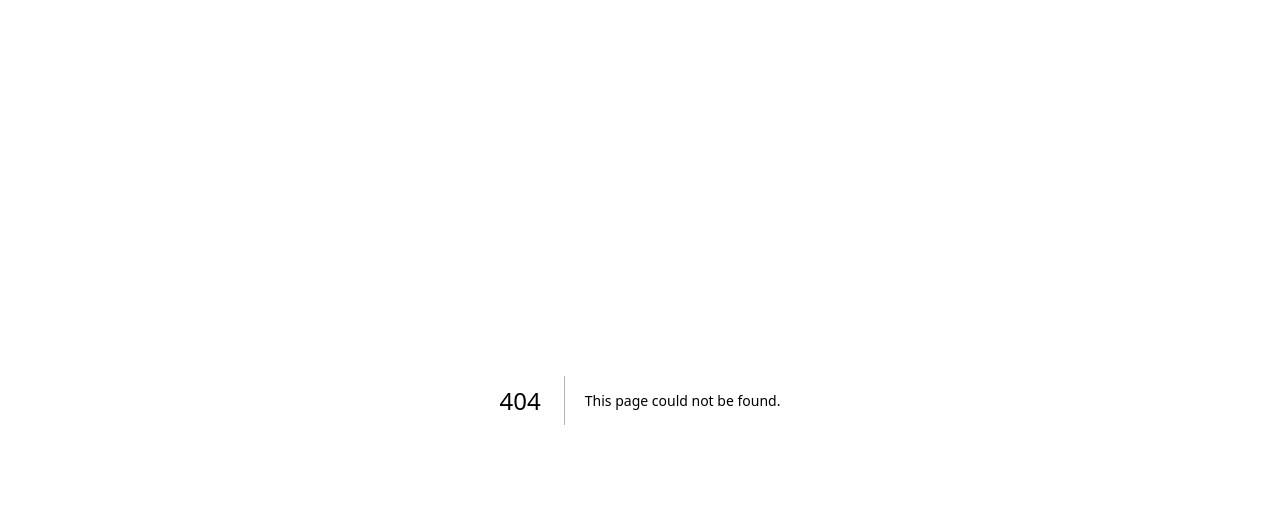
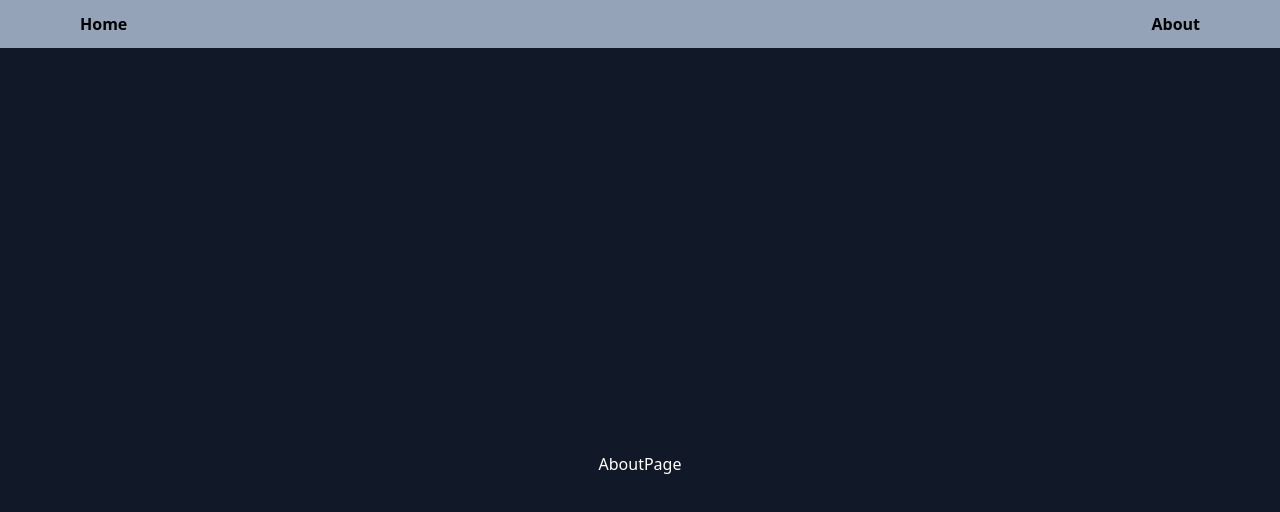
Before and after one commit to LuisDeLaValie/nextjs-fristproject, a Next.js app: page /about in a window 1280 px wide. Before the commit this address had no page. Shown: the top 512 px of the page. Built offline with nearby package versions, Linux system fonts and the light colour scheme.

Commit message:
agregar about page

```diff
--- /dev/null
+++ b/app/about/page.tsx
@@ -0,0 +1,7 @@
+import React from 'react'
+
+export default function AboutPage() {
+  return (
+    <div>AboutPage</div>
+  )
+}
--- a/app/layout.tsx
+++ b/app/layout.tsx
@@ -1,6 +1,7 @@
 import type { Metadata } from "next";
 import { Inter } from "next/font/google";
 import "./globals.css";
+import NavBar from "@/components/Nav";
 
 const inter = Inter({ subsets: ["latin"] });
 
@@ -16,7 +17,12 @@ export default function RootLayout({
 }>) {
   return (
     <html lang="en">
-      <body className="container mx-auto h-screen flex justify-center items-center">{children}</body>
+      <body>
+        <NavBar />
+        <main className="container mx-auto h-screen flex justify-center items-center">
+          {children}
+        </main>
+      </body>
     </html>
   );
 }
--- /dev/null
+++ b/components/Nav.tsx
@@ -0,0 +1,17 @@
+import Link from "next/link";
+import React from "react";
+
+function NavBar() {
+  return (
+    <nav className="bg-slate-400 mb-4 flex justify-between items-center px-20  p-3 text-black font-bold">
+      <Link href="/">Home</Link>
+      <ul>
+        <li>
+          <Link href="/about">About</Link>
+        </li>
+      </ul>
+    </nav>
+  );
+}
+
+export default NavBar;
```
